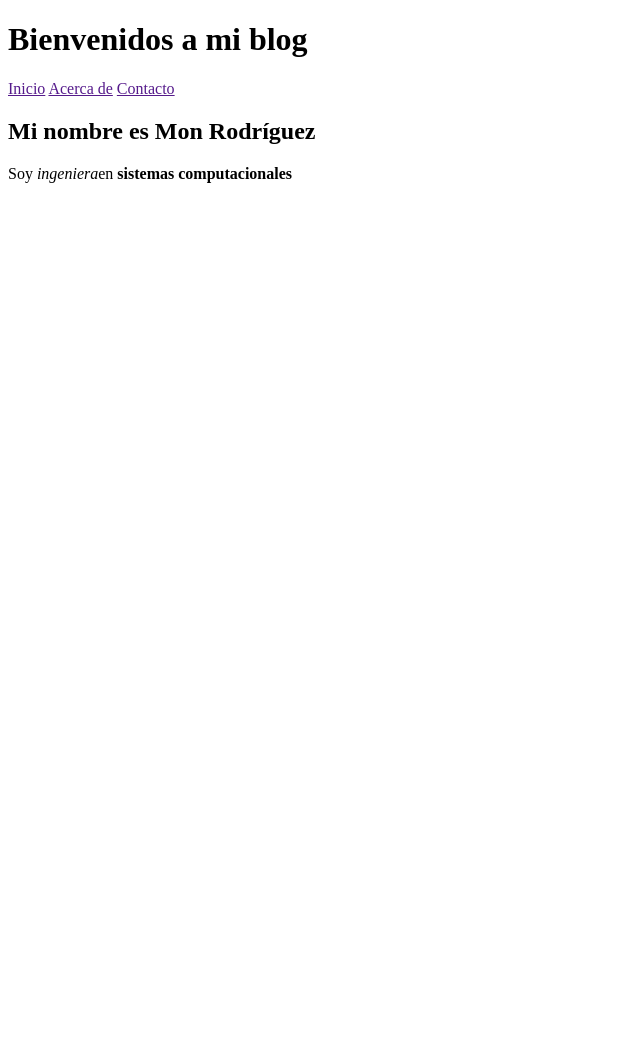
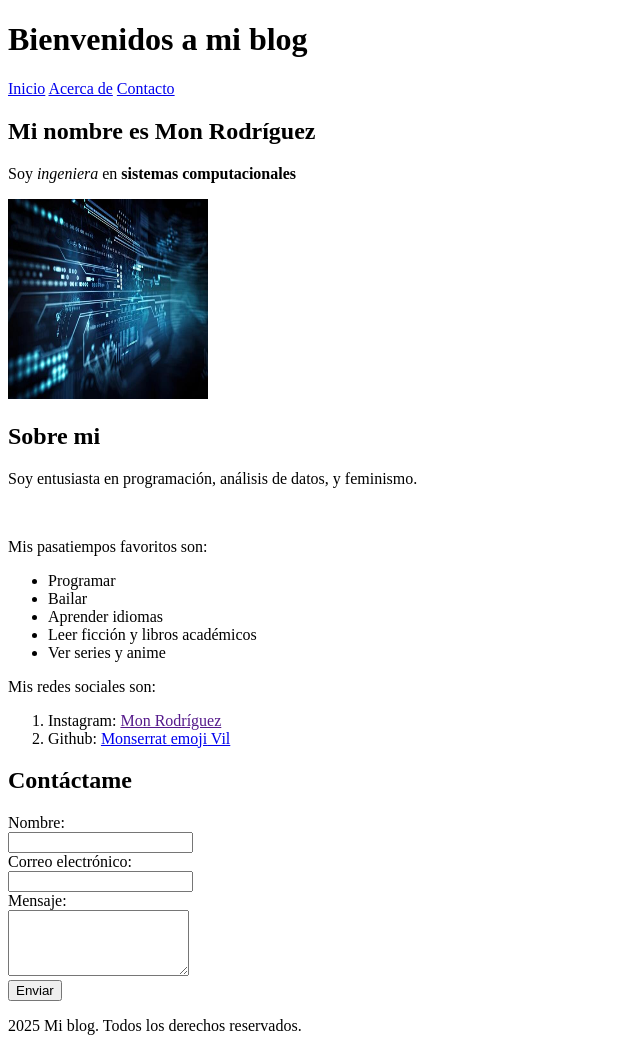
Before and after one commit to Monserrat-Vil/mi-primer-hmtl, a plain HTML site: page index.html in a window 1280 px wide. Shown: the whole page, without its empty margins (0-640 px from the left). Before the commit the page ends 800 px from the top, so only its background shows below. Drawn offline with Linux system fonts and the light colour scheme.

Commit message:
Feat: Se agrega imagen y las secciones sobre mi, contacto y footer.

```diff
--- a/index.html
+++ b/index.html
@@ -9,16 +9,53 @@
     <header>
         <h1> Bienvenidos a mi blog</h1>
         <nav>
-            <a href="">Inicio</a>
-            <a href="">Acerca de</a>
-            <a href="">Contacto</a>
+            <a href="#Inicio">Inicio</a>
+            <a href="#sobre-mi">Acerca de</a>
+            <a href="#contactame">Contacto</a>
         </nav>
     </header>
     <main id="Inicio">
         <section>
             <h2>Mi nombre es Mon Rodríguez</h2>
-            <p>Soy <em>ingeniera</em>en <strong>sistemas computacionales</strong> </p>
+            <p>Soy <em>ingeniera</em> en <strong>sistemas computacionales</strong> </p>
+            <img src="/src/img/tech_pic.jpg" width="200" height="200" alt="Fotografia de Mon">
         </section>
     </main>
+    <div id="sobre-mi">
+        <h2>Sobre mi</h2>
+        <p>Soy entusiasta en programación, análisis de datos, y feminismo.</p>
+        <br>
+        <p>Mis pasatiempos favoritos son: </p>
+            <ul>
+                <li>Programar</li>
+                <li>Bailar</li>
+                <li>Aprender idiomas</li>
+                <li>Leer ficción y libros académicos</li>
+                <li>Ver series y anime</li>
+            </ul>
+            <p>Mis redes sociales son: </p>
+            <ol>
+                <li>Instagram: <a href="">Mon Rodríguez</a></li>
+                <li>Github: <a href="https://github.com/Monserrat-Vil">Monserrat <span>emoji</span> Vil</a></li>
+            </ol>
+    </div>
+
+    <div id="contactame">
+
+    </div>
+        <form action="#" method="post">
+            <h2>Contáctame</h2>
+            <label for="nombre">Nombre:</label><br>
+            <input type="text" id="nombre" name="nombre" required><br>
+            <label for="email">Correo electrónico:</label><br>
+            <input type="email" id="email" name="email" required><br>
+            <label for="mensaje">Mensaje:</label><br>
+            <textarea id="mensaje" name="mensaje" rows="4" required></textarea><br>
+            <input type="submit" value="Enviar">
+        </form>
+
+    <footer>
+        <p> 2025 Mi blog. Todos los derechos reservados.</p>
+    </footer>
 </body>
 </html>
```
Also changed, not shown: src/img/tech_pic.jpg (added).
